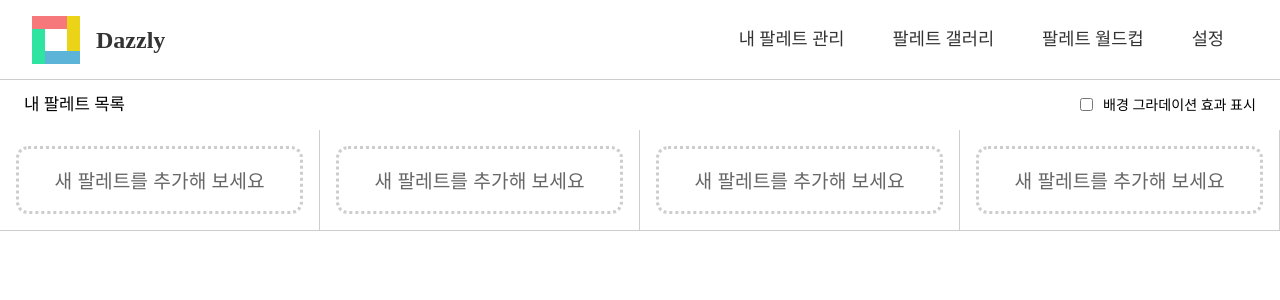
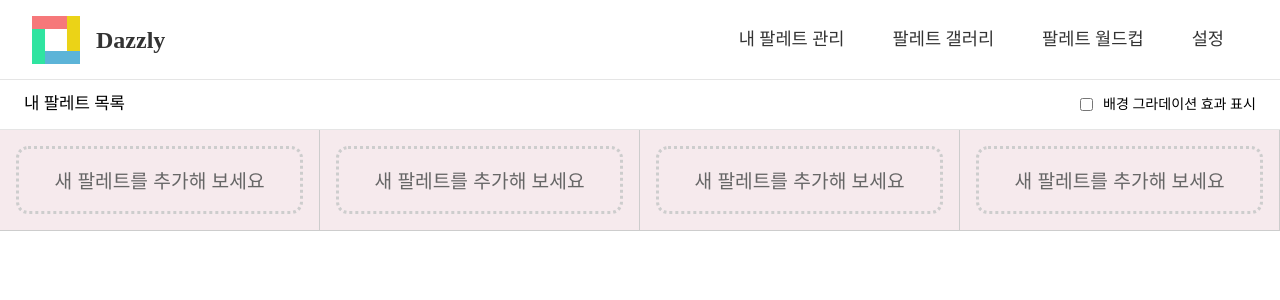
Before and after one commit to C17AN/dazzly, a React (Create React App) app: page /palette in a window 1280 px wide. Shown: the top 300 px of the page. Built offline with nearby package versions, Linux system fonts and the light colour scheme; a web font is replaced by a local one.

Commit message:
fix(MyPalette.tsx): 팔레트 스타일 일부 수정

```diff
--- a/src/components/Header.tsx
+++ b/src/components/Header.tsx
@@ -37,7 +37,7 @@ const Header = (props: Props) => {
 const Container = styled.div`
   height: 80px;
   display: flex;
-  border-bottom: 1px solid #cdcdcd;
+  border-bottom: 1px solid rgba(0, 0, 0, 0.1);
   justify-content: space-between;
   font-family: "Coming Soon";
 `;
--- a/src/components/Slot.tsx
+++ b/src/components/Slot.tsx
@@ -8,6 +8,7 @@ const Slot: React.FC = ({ children }) => {
 const Container = styled.div`
   display: flex;
   justify-content: center;
+  background-color: #e7c9d162;
 `;
 
 export default Slot;
--- a/src/pages/MyPalette.tsx
+++ b/src/pages/MyPalette.tsx
@@ -30,7 +30,6 @@ const MyPalette = () => {
 };
 
 const Container = styled.div`
-  overflow: hidden;
   &::-webkit-scrollbar {
     display: none;
   }
@@ -41,9 +40,10 @@ const Container = styled.div`
 const Menu = styled.div`
   height: 50px;
   display: flex;
-  margin: 0 1.5rem;
+  padding: 0 1.5rem;
   align-items: center;
   justify-content: space-between;
+  border-bottom: 1px solid rgba(0, 0, 0, 0.1);
 
   h3 {
     font-size: 1.05rem;
--- a/src/style/global.ts
+++ b/src/style/global.ts
@@ -6,7 +6,11 @@ export const GlobalStyle = createGlobalStyle`
     * {
         box-sizing: border-box;
         margin: 0;
-
+        &::-webkit-scrollbar {
+        display: none;
+    }
+    -ms-overflow-style: none; /* IE and Edge */
+    scrollbar-width: none; /* Firefox */
     }
     body {
         font-family: 'NanumSquare';
```
